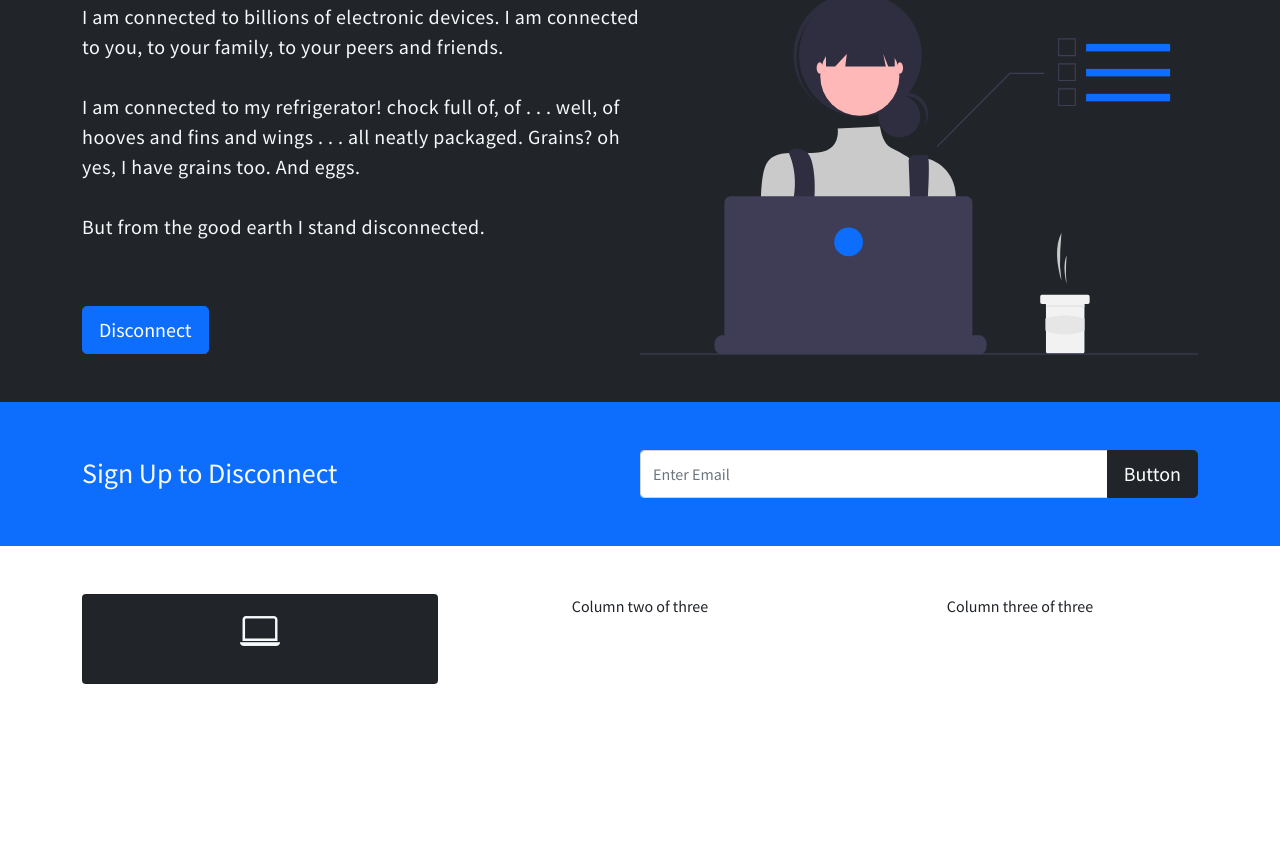
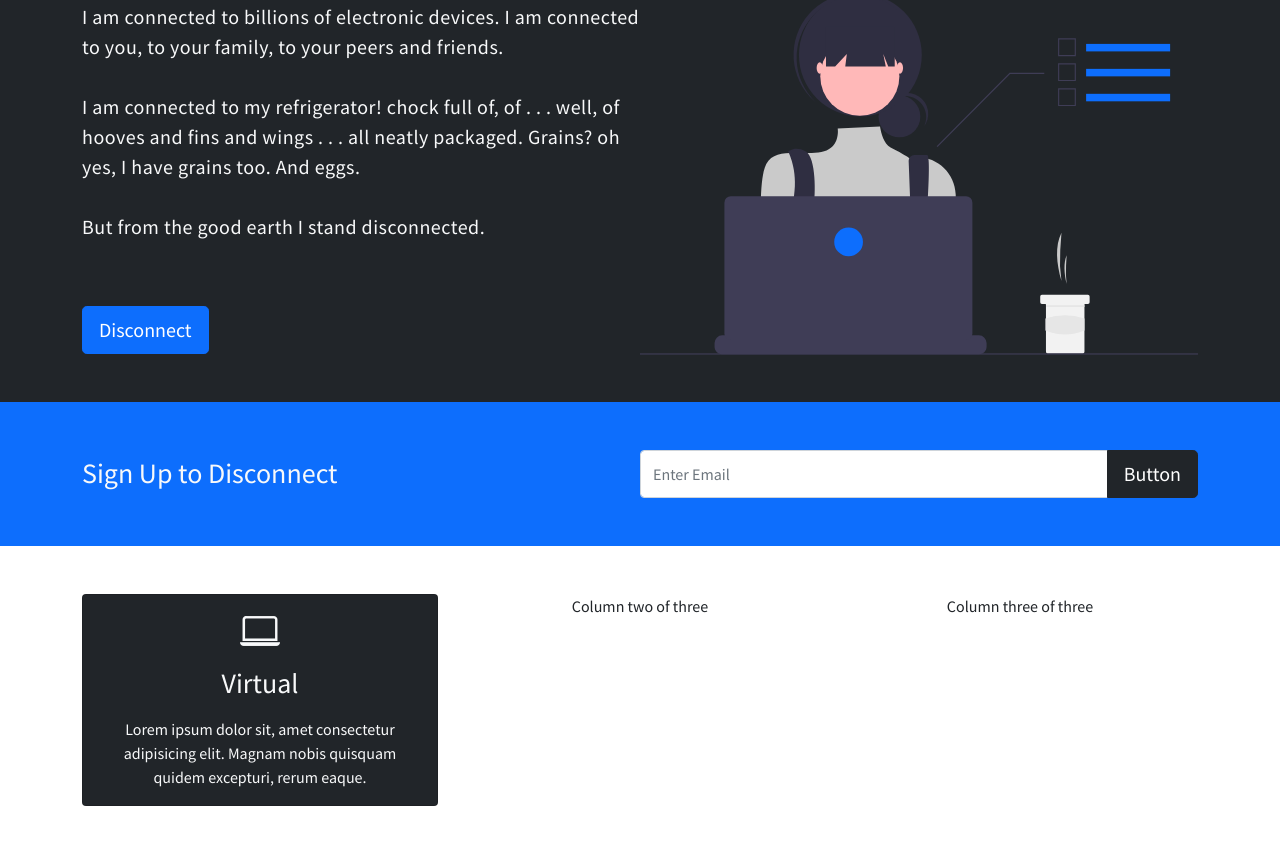
Before and after one commit to amandrafino/boot-traversy, a website: page index.html in a window 1280 px wide. Shown: the part 126-970 px from the top of the page. Before the commit the page ends 858 px from the top, so only its background shows below. Drawn offline with nearby package versions, Linux system fonts and the light colour scheme.

Commit message:
progressing through bootstraps cards

```diff
--- a/index.html
+++ b/index.html
@@ -78,17 +78,21 @@
   <section class="p-5">
     <div class="container">
       <div class="row text-center">
-
         <div class="col-md">
           <div class="card bg-dark text-light">
             <div class="card-body text-center">
               <div class="h1 mb-3">
                 <i class="bi bi-laptop"></i>
               </div>
+              <h3 class="card-title mb-3">
+                Virtual
+              </h3>
+              <p class="card-text">
+                Lorem ipsum dolor sit, amet consectetur adipisicing elit. Magnam nobis quisquam quidem excepturi, rerum eaque.
+              </p>
             </div>
-          </div>
-        </div>
-
+          </div> <!-- End Card -->
+        </div> <!-- End Col -->
         <div class="col-md">Column two of three</div>
         <div class="col-md">Column three of three</div>
       </div>
```
